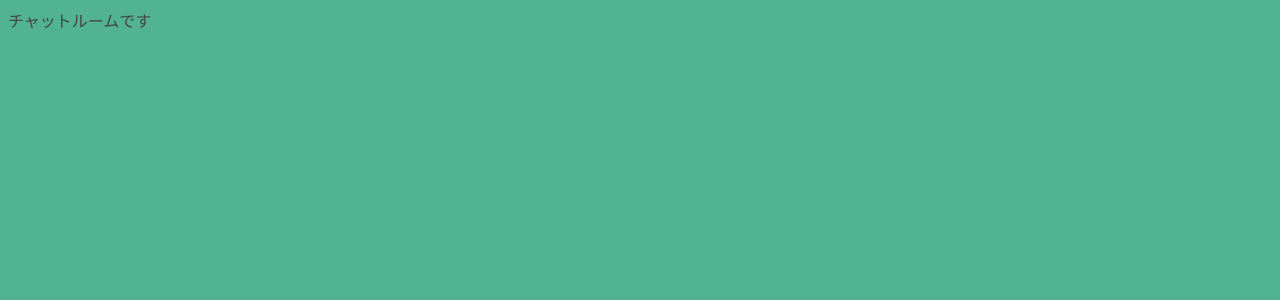
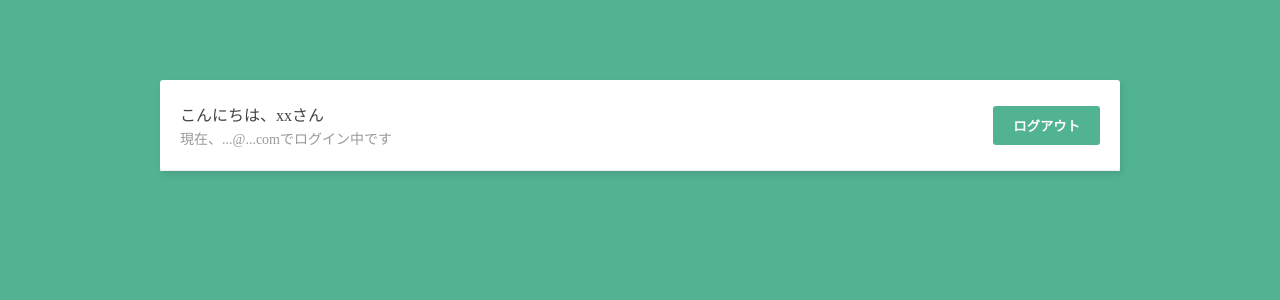
Before and after one commit to hirokazu1209/live-chat-vuejs, a Vue app: page /chatroom in a window 1280 px wide. Shown: the top 300 px of the page. Built offline with nearby package versions, Linux system fonts and the light colour scheme.

Commit message:
ナビバーの実装

```diff
--- /dev/null
+++ b/src/components/Navbar.vue
@@ -0,0 +1,31 @@
+<template>
+  <nav>
+    <div>
+      <p>こんにちは、xxさん</p>
+      <p class="email">現在、...@...comでログイン中です</p>
+    </div>
+    <button>ログアウト</button>
+  </nav>
+</template>
+
+<script>
+</script>
+
+<style scoped>
+  nav {
+    padding: 20px;
+    border-bottom: 1px solid #eee;
+    display: flex;
+    justify-content: space-between;
+    align-items: center;
+  }
+  nav p {
+    margin: 2px auto;
+    font-size: 16px;
+    color: #444;
+  }
+  nav p.email {
+    font-size: 14px;
+    color: #999;
+  }
+</style>
--- a/src/views/Chatroom.vue
+++ b/src/views/Chatroom.vue
@@ -1,9 +1,14 @@
 <template>
-  <div>チャットルームです</div>
+  <div class="container">
+    <Navbar />
+  </div>
 </template>
 
 <script>
+import Navbar from '../components/Navbar.vue'
+
 export default {
+  components: { Navbar },
 }
 </script>
 
```
